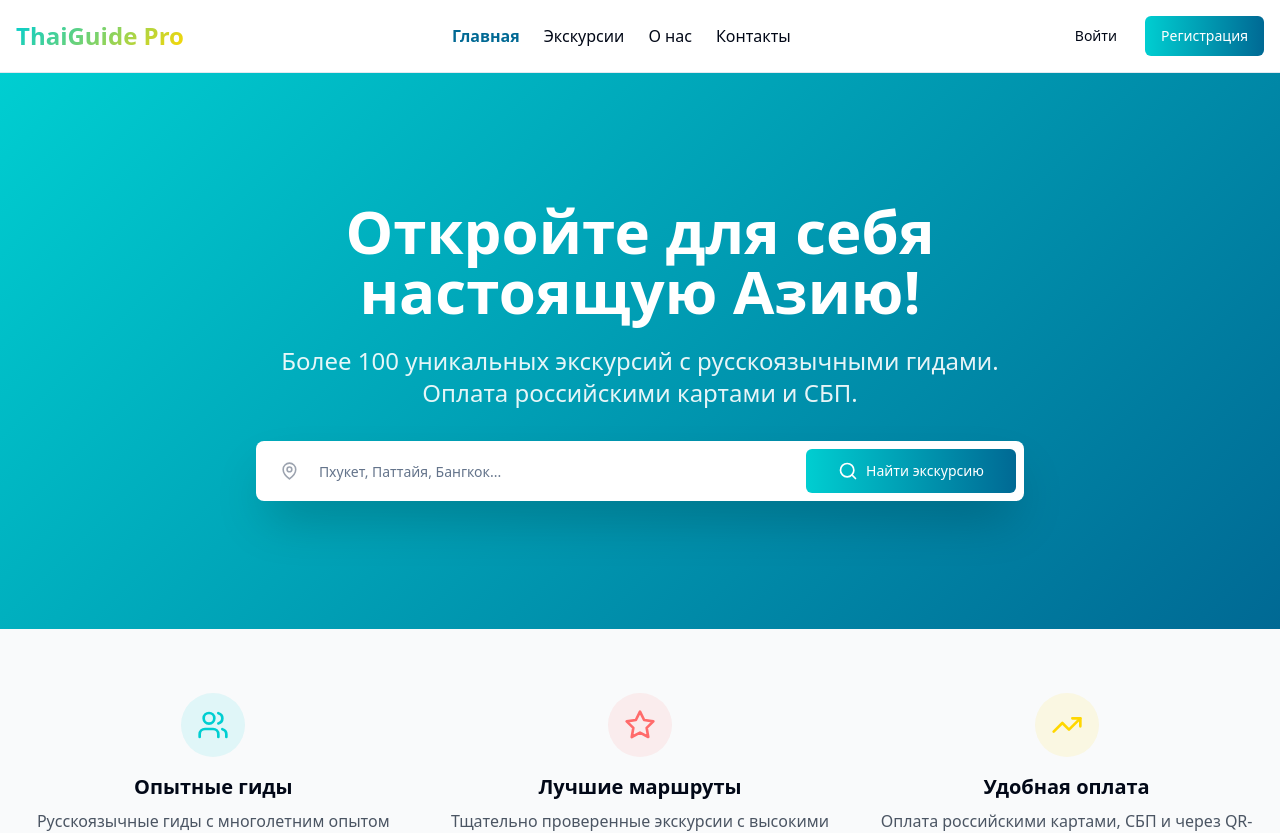
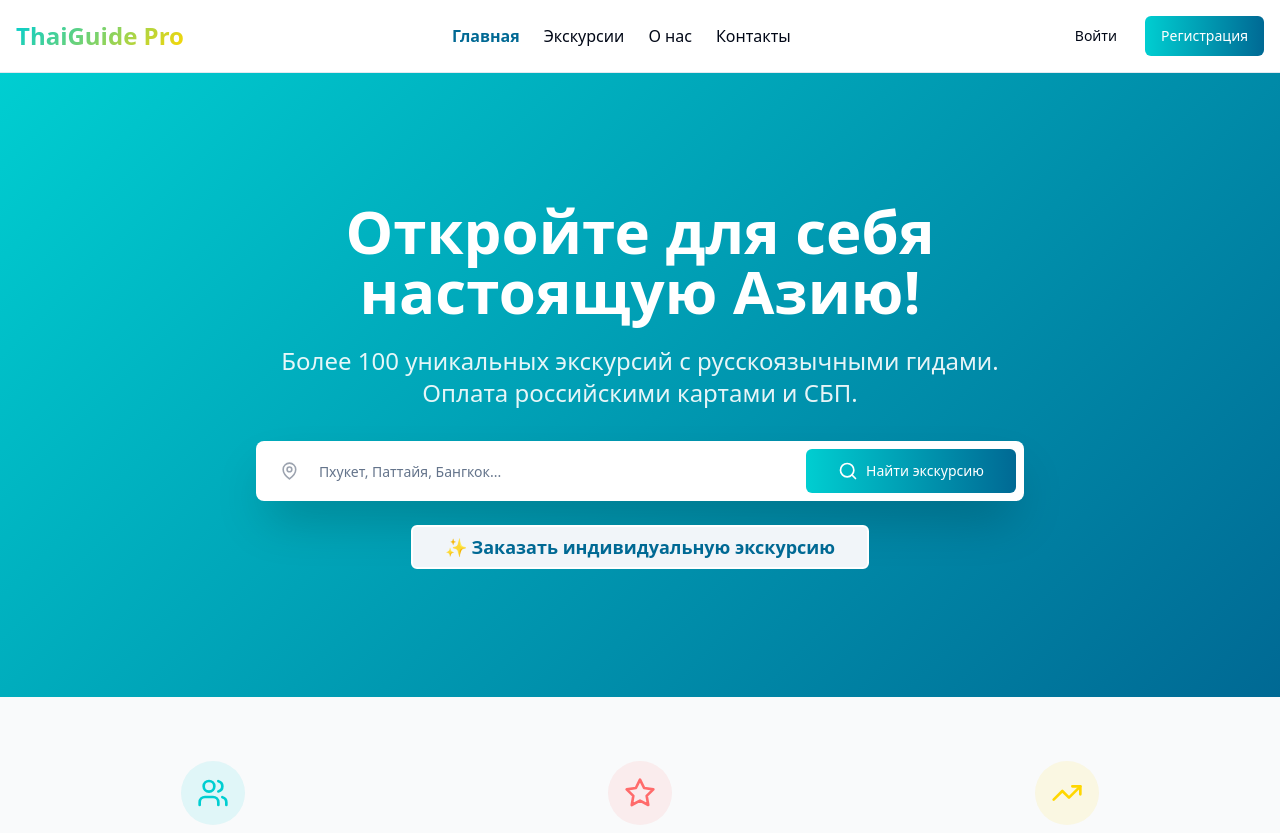
Before and after one commit to kbeautyg/gide, a React (Vite) app in the folder frontend/: page / in a window 1280 px wide. Shown: the top 833 px of the page. Built offline with nearby package versions, Linux system fonts and the light colour scheme; no server answers.

Commit message:
fix: use python -m alembic for migrations, add prominent custom tour request button

```diff
--- a/frontend/src/pages/public/HomePage.tsx
+++ b/frontend/src/pages/public/HomePage.tsx
@@ -48,7 +48,7 @@ export default function HomePage() {
             </p>
 
             {/* Search Bar */}
-            <form onSubmit={handleSearch} className="bg-white rounded-lg p-2 flex flex-col md:flex-row gap-2 shadow-2xl">
+            <form onSubmit={handleSearch} className="bg-white rounded-lg p-2 flex flex-col md:flex-row gap-2 shadow-2xl mb-6">
               <div className="flex-1 flex items-center gap-2 px-4">
                 <MapPin className="text-gray-400" size={20} />
                 <Input
@@ -64,6 +64,19 @@ export default function HomePage() {
                 Найти экскурсию
               </Button>
             </form>
+
+            {/* Custom Tour Request Button */}
+            <div className="flex justify-center">
+              <Link to="/request">
+                <Button
+                  variant="secondary"
+                  size="lg"
+                  className="text-tropical-ocean border-2 border-white hover:bg-white/10 font-semibold text-lg px-8"
+                >
+                  ✨ Заказать индивидуальную экскурсию
+                </Button>
+              </Link>
+            </div>
           </div>
         </div>
       </section>
```
Also changed, not shown: 1 other file (tests, documents, lock files or other folders).
